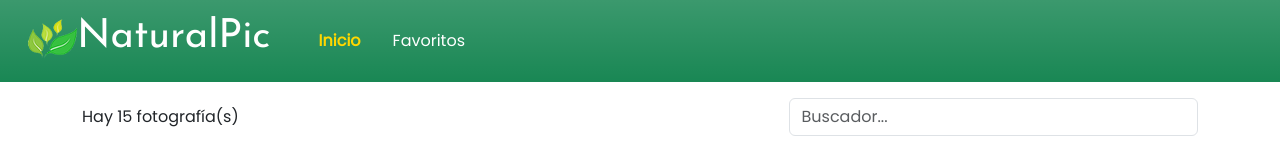
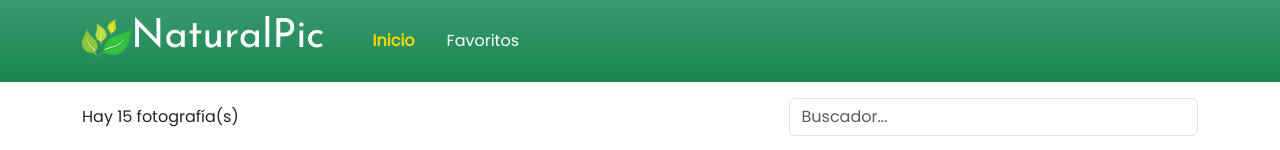
Before and after one commit to vnasp/Reac_NaturalPic, a React (Vite) app: page / in a window 1280 px wide. Shown: the top 150 px of the page. Built offline with nearby package versions, Linux system fonts and the light colour scheme.

Commit message:
Update Navigation.jsx

```diff
--- a/src/components/Navigation.jsx
+++ b/src/components/Navigation.jsx
@@ -1,18 +1,16 @@
-import { Image } from "react-bootstrap"
+import { Navbar, Nav, Container,Image } from "react-bootstrap"
 import { NavLink } from "react-router-dom"
 
 const Navigation = () => {
   const setActiveClass = ({ isActive }) => (isActive ? "active" : undefined)
 
   return (
-
-      <nav className="navbar navbar-expand-lg navbar-dark bg-success bg-gradient">
-        <div className="container-fluid">
-          <a className="navbar-brand ps-3" href="#"> <h1><Image src="logo.png" />NaturalPic</h1></a>
-          <button className="navbar-toggler" type="button" data-bs-toggle="collapse" data-bs-target="#navbarTogglerDemo02" aria-controls="navbarTogglerDemo02" aria-expanded="false" aria-label="Toggle navigation">
-            <span className="navbar-toggler-icon"></span>
-          </button>
-          <div className="collapse navbar-collapse">
+    <Navbar expand="lg" className="bg-success bg-gradient navbar-dark">
+      <Container>
+        <Navbar.Brand href="#home"><h1><Image src="logo.png" />NaturalPic</h1></Navbar.Brand>
+        <Navbar.Toggle aria-controls="basic-navbar-nav" />
+        <Navbar.Collapse id="basic-navbar-nav">
+          <Nav className="me-auto">
             <NavLink
               to="/"
               className={setActiveClass}
@@ -25,9 +23,10 @@ const Navigation = () => {
               id="NavLink"
             > Favoritos
             </NavLink>
-          </div>
-        </div>
-      </nav>
+          </Nav>
+        </Navbar.Collapse>
+      </Container>
+    </Navbar>
   )
 }
 export default Navigation
```
